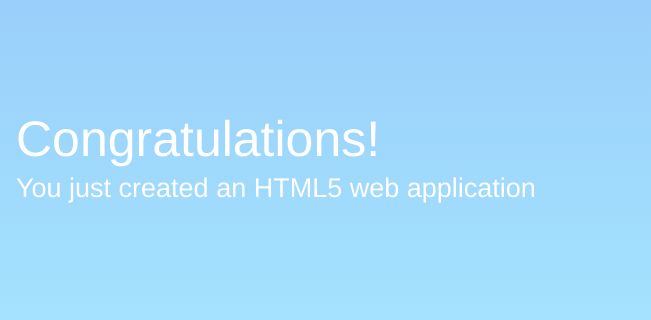
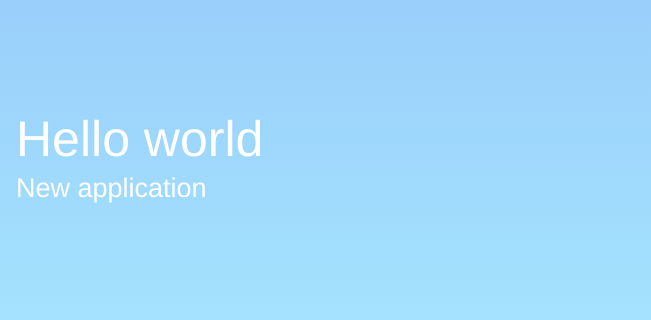
Before and after one commit to TopalSinek/ALMSunumdeneme, a plain HTML site: page webpage/index.html in a window 1280 px wide. Shown: the part 171-491 px from the top of the page, 629-1280 px from the left. Drawn offline with Linux system fonts and the light colour scheme.

Commit message:
Hello world

```diff
--- a/webpage/index.html
+++ b/webpage/index.html
@@ -58,8 +58,8 @@
         <div class="message">
             <a class="twitter-link" href="http://twitter.com/home/?status=I%20created%20a%20project%20with%20AWS%20CodeStar!%20%23AWS%20%23AWSCodeStar%20https%3A%2F%2Faws.amazon.com%2Fcodestar"><img src="img/tweet.svg" /></a>
             <div class="text">
-                <h1>Congratulations!</h1>
-                <h2>You just created an HTML5 web application</h2>
+                <h1>Hello world</h1>
+                <h2>New application</h2>
             </div>
         </div>
     </div>
```
